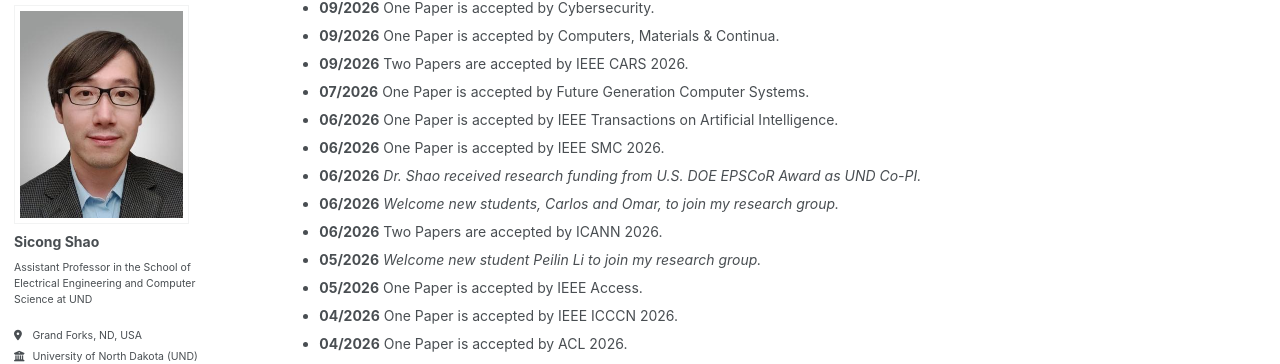
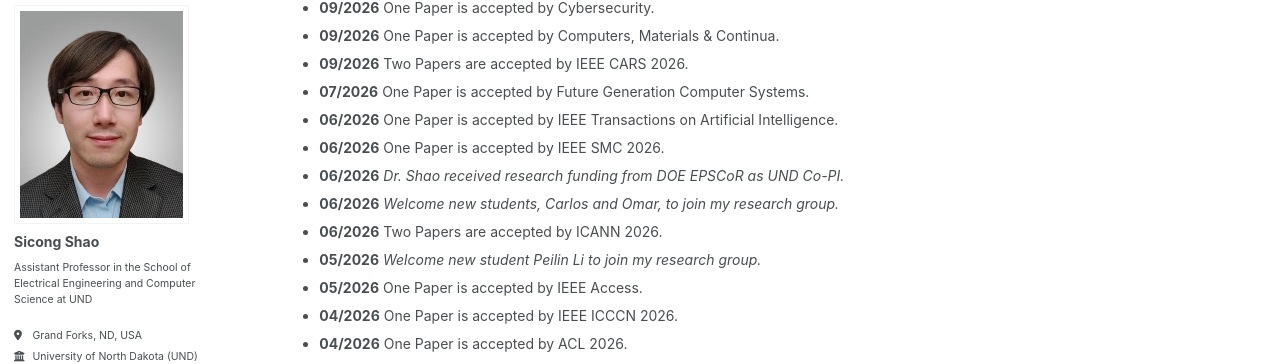
Before and after one commit to sicongshao/sicongshao.github.io, a Jekyll site: the page built from _pages/about.md, in a window 1280 px wide and 900 px high, scrolled down 851 px. Shown: the part 93-457 px from the top of the window. Built offline with Jekyll 4.4.1, drawn with Linux system fonts in a browser that asks for light colours; some web fonts are replaced.

Commit message:
first commit

```diff
--- a/_pages/about.md
+++ b/_pages/about.md
@@ -43,7 +43,7 @@ News
 * **07/2026** One Paper is accepted by Future Generation Computer Systems.
 * **06/2026** One Paper is accepted by IEEE Transactions on Artificial Intelligence.
 * **06/2026** One Paper is accepted by IEEE SMC 2026.
-* **06/2026** *Dr. Shao received research funding from U.S. DOE EPSCoR Award as UND Co-PI.*
+* **06/2026** *Dr. Shao received research funding from DOE EPSCoR as UND Co-PI.*
 * **06/2026** *Welcome new students, Carlos and Omar, to join my research group.*
 * **06/2026** Two Papers are accepted by ICANN 2026.
 * **05/2026** *Welcome new student Peilin Li to join my research group.*
```
